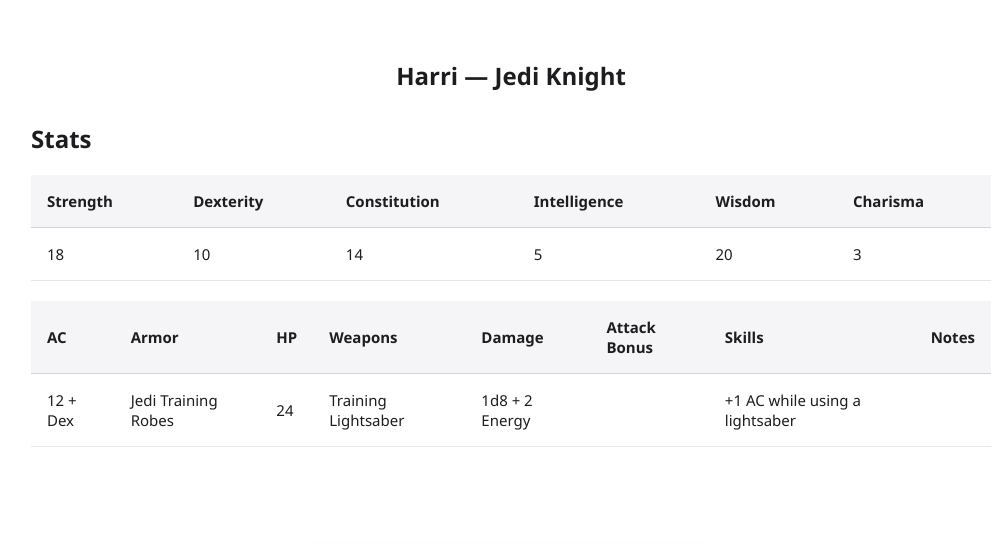
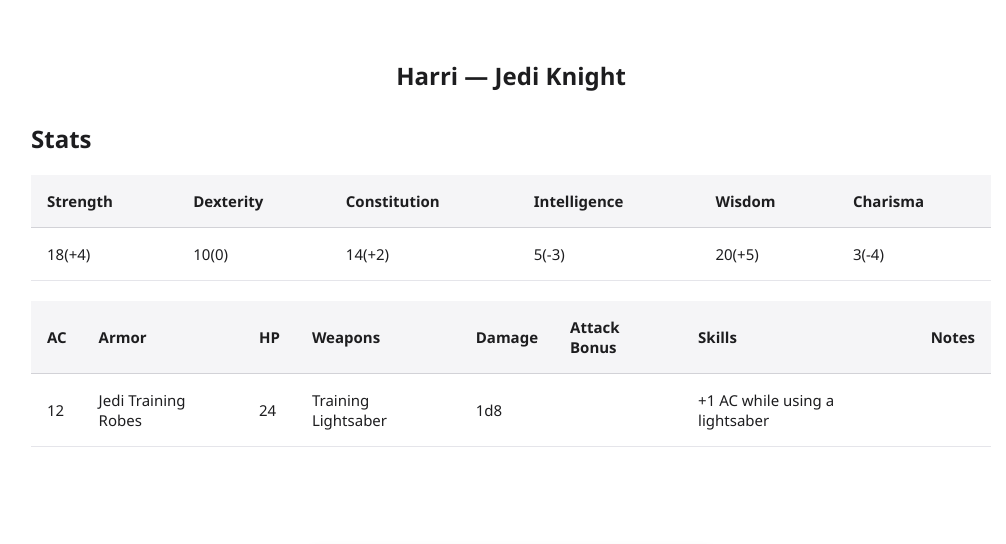
Before and after one commit to boneconnor812-cmd/starwarsDND, a website: page harri.html in a window 1280 px wide. Shown: the part 63-607 px from the top of the page, without its empty margins (129-1135 px from the left). Drawn offline with Linux system fonts and the light colour scheme.

Commit message:
Update table values in harri.html

```diff
--- a/harri.html
+++ b/harri.html
@@ -162,12 +162,12 @@
             </thead>
             <tbody>
                 <tr>
-                    <td>18</td>
-                    <td>10</td>
-                    <td>14</td>
-                    <td>5</td>
-                    <td>20</td>
-                    <td>3</td>
+                    <td>18(+4)</td>
+                    <td>10(0)</td>
+                    <td>14(+2)</td>
+                    <td>5(-3)</td>
+                    <td>20(+5)</td>
+                    <td>3(-4)</td>
                 </tr>
             </tbody>
         </table>
@@ -186,11 +186,11 @@
             </thead>
             <tbody>
                 <tr>
-                    <td>12 + Dex</td>
+                    <td>12</td>
                     <td>Jedi Training Robes</td>
                     <td>24</td>
                     <td>Training Lightsaber</td>
-                    <td>1d8 + 2 Energy</td>
+                    <td>1d8</td>
                     <td></td>
                     <td>+1 AC while using a lightsaber</td>
                     <td></td>
```
